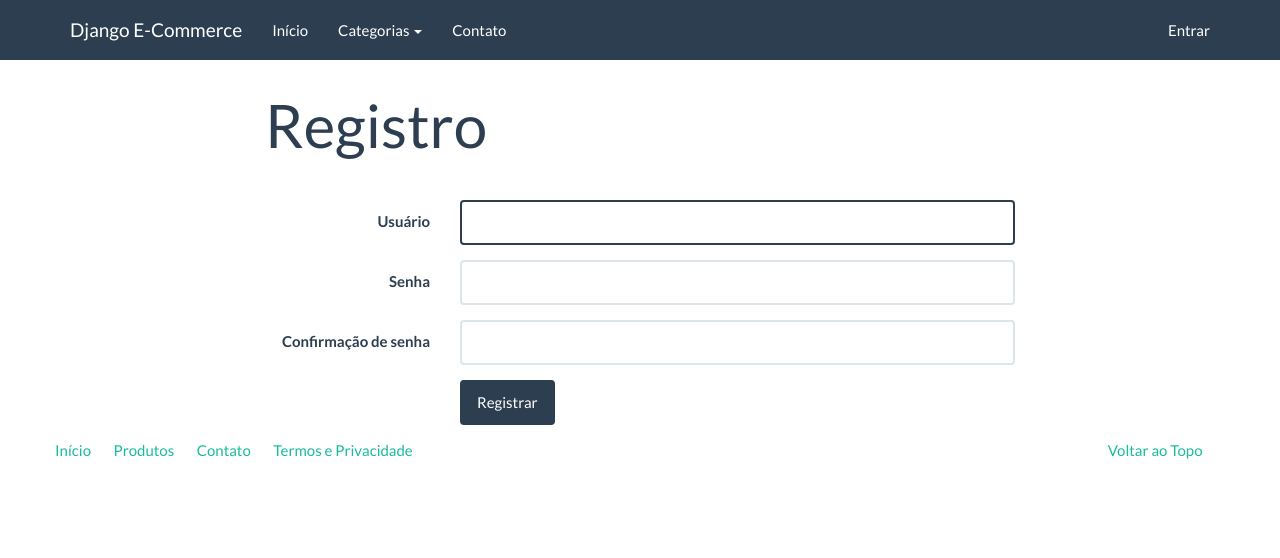
After one commit to portskoll/webJango, a Django app: a page that uses core/templates/base.html in a window 1280 px wide. The commit adds this page. Shown: the top 558 px of the page. Run offline with Django 3.2, Linux system fonts and the light colour scheme; data comes from the database, SQL or seed files in the repository; both versions use the stored data as it was after the commit; some libraries are stand-ins or nearby versions.

Commit message:
app com login e registro

```diff
--- a/core/templates/base.html
+++ b/core/templates/base.html
@@ -5,9 +5,9 @@
 	<meta charset="utf-8">
 	<title>{% block title %}Django E-Commerce{% endblock %}</title>
 	<meta name="viewport" content="width=device-width, initial-scale=1">
-	<meta http-equiv="X-UA-Compatible" content="IE=edge" />
-	<link rel="stylesheet" href="{% static 'assets/bootstrap.min.css' %}" media="screen" />
-	<link rel="stylesheet" href="{% static 'assets/custom.min.css' %}" media="screen" />
+	<meta http-equiv="X-UA-Compatible" content="IE=edge"/>
+	<link rel="stylesheet" href="{% static 'assets/bootstrap.min.css' %}" media="screen"/>
+	<link rel="stylesheet" href="{% static 'assets/custom.min.css' %}" media="screen"/>
 </head>
 <body>
 <div class="navbar navbar-default navbar-fixed-top">
@@ -26,13 +26,12 @@
 					<a href="{% url 'index' %}">Início</a>
 				</li>
 				<li class="dropdown">
-              <a class="dropdown-toggle" data-toggle="dropdown" href="#" id="download">Categorias <span class="caret"></span></a>
+					<a class="dropdown-toggle" data-toggle="dropdown" href="#" id="download">Categorias <span
+							class="caret"></span></a>
 					<ul class="dropdown-menu" aria-labelledby="download">
 						{% for category in categories %}
 						<li><a href="{{ category.get_absolute_url }}">{{ category }}</a></li>
 						{% endfor %}
-
-
 					</ul>
 				</li>
 				<li>
@@ -40,7 +39,14 @@
 				</li>
 			</ul>
 			<ul class="nav navbar-nav navbar-right">
-            <li><a href="#">Minha Conta</a></li>
+
+				{% if user.is_authenticated %}
+				<li><a href="{% url 'logout' %}">Seja bem vindo > {{ user }} > Sair</a></li>
+				{%else %}
+				<li><a href="{% url 'login' %}">Entrar</a></li>
+				{% endif %}
+
+
 			</ul>
 		</div>
 	</div>
--- /dev/null
+++ b/core/templates/register.html
@@ -0,0 +1,57 @@
+{% extends "base.html" %}
+
+{% load widget_tweaks %}
+
+{% block title %} Registro | {{ block.super }} {% endblock %}
+
+{% block container %}
+<div class="row">
+	<div class="col-md-8 col-md-offset-2">
+		<div class="page-header">
+			<h1>Registro</h1>
+		</div>
+		<form class="form-horizontal" method="post">
+			{% csrf_token %}
+			{% for error in form.non_field_errors %}
+				<div class="alert alert-danger">
+					{{ error }}
+				</div>
+			{% endfor %}
+			<fieldset>
+
+				<div class="form-group{% if form.username.errors %} has-error{% endif %}"  >
+					<label for="{{ form.username.auto_id }}" class="col-md-3 control-label">{{ form.username.label }}</label>
+					<div class="col-md-9">
+						{% render_field form.username class="form-control" %}
+						{% for error in form.username.errors %}
+						<span class='help-block'>{{ error }}</span>
+						{%endfor %}
+					</div>
+				</div>
+				<div class="form-group{% if form.password1.errors %} has-error{% endif %}" >
+					<label for="{{ form.password1.auto_id }}" class="col-md-3 control-label">{{ form.password1.label }}</label>
+					<div class="col-md-9">
+						{% render_field form.password1 class="form-control" %}
+						{% for error in form.password1.errors %}
+						<span class='help-block'>{{ error }}</span>
+						{%endfor %}
+					</div>
+				</div>
+				<div class="form-group{% if form.password2.errors %} has-error{% endif %}" >
+					<label for="{{ form.password2.auto_id }}" class="col-md-3 control-label">{{ form.password2.label }}</label>
+					<div class="col-md-9">
+						{% render_field form.password2 class="form-control" %}
+						{% for error in form.password2.errors %}
+						<span class='help-block'>{{ error }}</span>
+						{%endfor %}
+					</div>
+				</div>
+				<div class="form-group">
+					<div class="col-md-9 col-md-offset-3">
+						<button type="submit" class="btn btn-primary">Registrar</button>
+					</div>
+				</div>
+			</fieldset>
+		</form>
+	</div>
+	{% endblock %}
--- a/core/views.py
+++ b/core/views.py
@@ -4,13 +4,14 @@ from django.shortcuts import render
 from django.http import HttpResponse
 from django.core.mail import send_mail
 from django.conf import settings
-from django.views.generic import View, TemplateView
+from django.urls import reverse_lazy
+from django.contrib.auth.forms import UserCreationForm
+from django.views.generic import View, TemplateView, CreateView
+from django.contrib.auth import get_user_model
 
 from .forms import ContactForm
 
-
-# def index(request): virou o de baixo
-#     return render(request, 'index.html')
+User = get_user_model()
 
 class IndexView(TemplateView):
     template_name = 'index.html'
@@ -30,3 +31,14 @@ def contact(request):
         'success': success
     }
     return render(request, 'contact.html', context)
+
+
+class RegisterView(CreateView):
+
+    form_class = UserCreationForm
+    template_name = 'register.html'
+    model = User
+    success_url = reverse_lazy('login')
+
+
+register = RegisterView.as_view()
--- a/djangoecommerce/settings.py
+++ b/djangoecommerce/settings.py
@@ -142,6 +142,11 @@ EMAIL_HOST_USER = ''
 EMAIL_HOST_PASSWORD = ''
 DEFAULT_FROM_EMAIL = 'mundotela@mundotela.net'
 
+# auth
+
+LOGIN_URL = 'login'
+LOGIN_REDIRECT_URL = 'index'
+
 try:
     from .local_settings import *
 except ImportError:
--- a/djangoecommerce/urls.py
+++ b/djangoecommerce/urls.py
@@ -16,11 +16,17 @@ Including another URLconf
 from django.contrib import admin
 from django.urls import path
 from django.conf.urls import url, include
+from django.views.static import serve as serve_static
+from django.contrib.auth.views import login, logout
 from core import views
+
 
 urlpatterns = [
     url(r'^$', views.index, name='index'),
-    url(r'^contato$', views.contact, name='contact'),
+    url(r'^contato/$', views.contact, name='contact'),
+    url(r'^entrar/$', login,{'template_name': 'login.html'}, name='login'),
+    url(r'^sair/$', logout,{'next_page': 'index'}, name='logout'),
+    url(r'^registro/$', views.register, name='register'),
     url(r'^catalogo/', include('catalog.urls', namespace='catalog')),
     path('admin/', admin.site.urls),
 ]
```
Also changed, not shown: core/templates/login.html (added, +48 -0 lines), core/tests/test_views.py (+51 -0 lines), db.sqlite3. Lines whose indentation alone changed are shown as unchanged.
